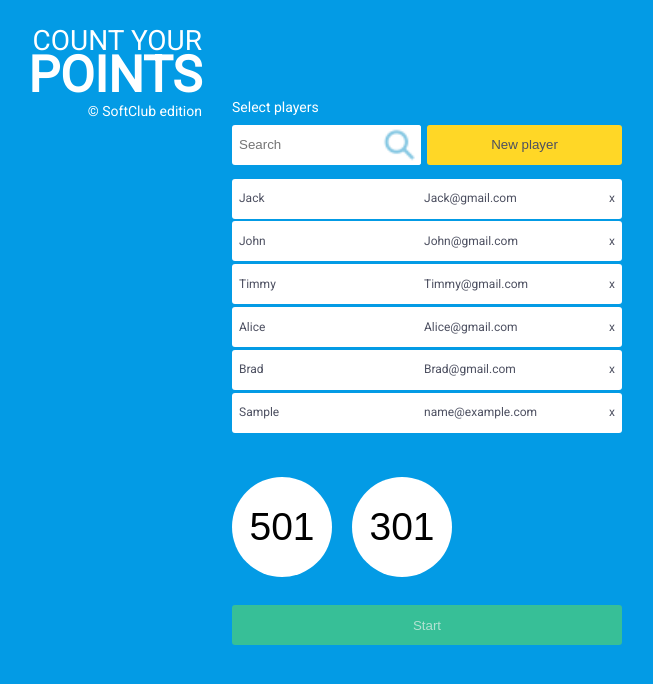
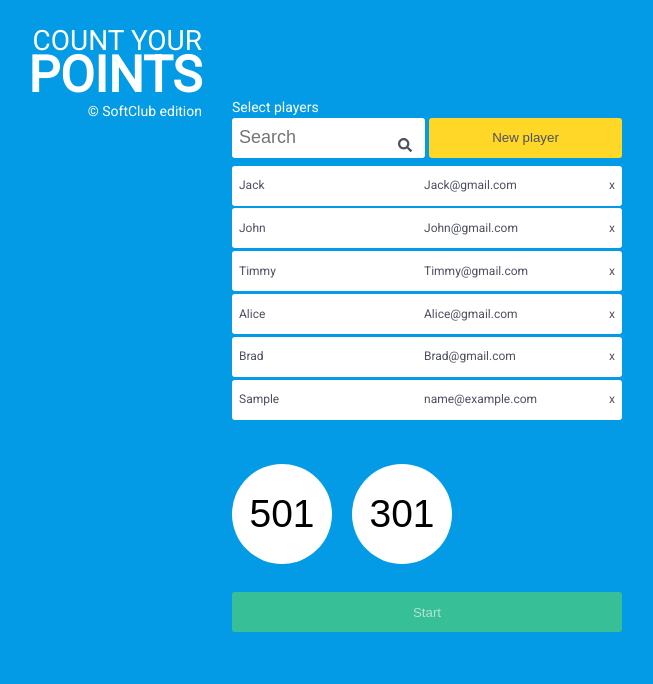
Before and after one commit to ArtemRomanovski/test-darts, an Angular app: page / in a window 1280 px wide. Both pictures are taken after typing "Sample", "name@example.com" into the empty fields and a click on the button "Add". Shown: the top 684 px of the page, without its empty margins (213-866 px from the left). Built offline with nearby package versions, Linux system fonts and the light colour scheme.

Commit message:
complieted tuning/calibration of the registration form, search form, player selection

```diff
--- a/package.json
+++ b/package.json
@@ -19,6 +19,9 @@
 		"@angular/platform-browser": "~11.2.1",
 		"@angular/platform-browser-dynamic": "~11.2.1",
 		"@angular/router": "~11.2.1",
+		"@fortawesome/angular-fontawesome": "^0.6.1",
+		"@fortawesome/fontawesome-svg-core": "^1.2.34",
+		"@fortawesome/free-solid-svg-icons": "^5.15.2",
 		"rxjs": "~6.6.0",
 		"tslib": "^2.0.0",
 		"zone.js": "~0.11.3"
--- a/src/app/app.module.ts
+++ b/src/app/app.module.ts
@@ -6,6 +6,7 @@ import { AppComponent } from "./app.component";
 import { RegAppComponent } from "./components/Registration/reg-app.component";
 import { LogoComponent } from "./components/logo/logo.component";
 import { GamePageComponent } from "./components/game-page/game-page.component";
+import { FontAwesomeModule } from "@fortawesome/angular-fontawesome";
 
 @NgModule({
 	declarations: [
@@ -19,6 +20,7 @@ import { GamePageComponent } from "./components/game-page/game-page.component";
 		AppRoutingModule,
 		FormsModule,
 		ReactiveFormsModule,
+		FontAwesomeModule
 	],
 	providers: [RegAppComponent],
 	bootstrap: [AppComponent]
--- a/src/app/components/Registration/reg-app.component.html
+++ b/src/app/components/Registration/reg-app.component.html
@@ -73,31 +73,39 @@ class="reg-app__container col-w">
 		<div class="main_box">
 			<div class="choice-page">
 				<!-- Search field -->
-				<div class="search_box">
+				<div class="choice__user_box">
 					<p class="col-w">
 						Select players
 					</p>
-					<div class="search_form">
+					<div class="header_user_box">
 						<form>
+							<div class="search_box">
 								<input
-								#searchInput
+									#searchInput="ngModel"
 									(input)="search(searchInput.value)"
-								(ngModelChange)="search()"
-								class="search_field field"
+									(change)="findUser(searchInput)"
+									ngModel name="searchInput"
+									id="searchInput"
+									class="search_input field"
 									type="text"
 									placeholder="Search">
-							<button
-								class="search_button add"
+								<fa-icon [icon]="searchIcon"
+									class="search_button"
 									(click)="findUser()">
-							</button>
+								</fa-icon>
+							</div>
+						</form>
 						<button
 							(click)="toggleCards()"
 							class="add_new-player add">
 							New player
 						</button>
-						</form>
+					</div>
+					<div
+						*ngIf="showErr == true"
+						class="alert alert-danger">
 						<div>
-
+							Нет игрока с таким именем
 						</div>
 					</div>
 				</div>
@@ -125,12 +133,14 @@ class="reg-app__container col-w">
 			<div>
 				<button
 					(click)="Game_501()"
-					class="choose_game__buttom">
+					class="choice_game__button"
+					[class.choice_game]="choice_501 == true">
 					501
 				</button>
 				<button
 					(click)="Game_301()"
-					class="choose_game__buttom">
+					class="choice_game__button"
+					[class.choice_game]="choice_301 == true">
 					301
 				</button>
 			</div>
--- a/src/app/components/Registration/reg-app.component.scss
+++ b/src/app/components/Registration/reg-app.component.scss
@@ -15,29 +15,15 @@
 			width: 300px;
 			height: 40px;
 		};
-		input:hover {
-			transition: background 300ms ease-in 0ms;
-			box-shadow: inset 2px 5px 5px -5px #005eff;
-		};
 
 		.form-group {
 			.ng-invalid.ng-touched {
 				border: 1px solid red;
-				box-shadow: inset 2px 5px 5px -5px red;
+				box-shadow: inset 0px 0px 10px -2px red	;
 			};
 			.form-control {
 				border: none;
 				border-radius: 3px;
-			};
-			.alert {
-				margin-top: 1px;
-				padding: 10px 5px;
-				border: 1px solid rgb(209, 194, 194);
-				border-radius: 3px;
-			};
-			.alert-danger {
-				color: rgb(184, 56, 56);
-				background-color: #fdbcbc;
 			};
 		};
 
@@ -88,11 +74,11 @@
 		justify-content: space-between;
 		margin-bottom: 3rem;
 
-		.search_box {
+		.choice__user_box {
 			width: 100%;
 			display: inline-block;
 
-			.search_form {
+			.header_user_box {
 				width: 100%;
 				display: flex;
 				justify-content: space-between;
@@ -102,29 +88,40 @@
 					display: flex;
 					justify-content: space-between;
 
-					.search_field {
-						position: absolute;
-						width: 189px;
-						margin: .5rem .5rem 1rem 0;
+					.search_box {
+						position: relative;
+
+						.search_input {
+							top: 0;
+							left: 0;
+							width: 100%;
+							border-radius: 3px;
+							font-size: 18px;
 							padding: 0 .5rem;
+							padding-right: 39px;
 						};
 						.search_button {
-						background: url("../../../assets/1.png") 100% 100% no-repeat;
-						background-size: contain;
-						width: 46px;
-						height: 40px;
-						position: relative;
-						top: 7px;
-						left: 143px;
+							position: absolute;
+							top: 19px;
+							right: 13px;
+							z-index: 1;
+							cursor: pointer;
+						};
+					};
 				};
 				.add_new-player {
-						width: 50%;
-						margin: .5rem 0 1rem .5rem;
-					};
-				}
-
+					width: 100%;
+					margin-left: 4px;
 				};
 			};
+
+			.alert {
+				padding: 10px;
+			};
+		};
+
+		ul {
+			margin-top: 8px;
 
 			.user_box {
 				width: 100%;
@@ -158,22 +155,27 @@
 			};
 
 			.user_box:active, :focus, :visited {
-			background-color: rgb(115, 173, 255);
+				background-color: rgb(170, 205, 253);
 				box-shadow: inset -5px 0 5px -5px rgb(164, 151, 255);
 			};
 
 			.active {
-			background-color: rgb(170, 205, 253);
+				// background-color: rgb(170, 205, 253);
+				background-color: rgb(177, 253, 229);
 				box-shadow: inset -5px 0 5px -5px rgb(164, 151, 255);
-		}
+			};
 
 			.focus {
 				background: cha#0f90e0;
 			};
+
+		};
+
 	};
 };
 
-.choose_game__buttom {
+
+.choice_game__button {
 	width: 100px;
 	height: 100px;
 	border: 0px;
@@ -182,15 +184,10 @@
 	margin-right: 20px;
 	font-size: 39px;
 
-	&:hover {
-		background-color: #ddeeff;
-		transition: background 300ms ease-in 0ms;
-		box-shadow: inset -5px 0 5px -5px #ffffff;
 };
 
-	&:active {
-		background-color: #ddeeff;
-	};
+.choice_game {
+	background-color: rgb(170, 205, 253);
 };
 
 .game_button__box {
@@ -202,7 +199,7 @@
 		color: #b3e2d2;
 	};
 
-	.game_button:focus, .game_button:hover {
+	.game_button:focus, :hover {
 		bottom: 5rem;
 		background-color: #44f1bd;
 		color: #72a493;
@@ -210,3 +207,15 @@
 		box-shadow: inset -5px 0 5px -5px #37bf97;
 	};
 };
+
+.alert {
+	margin-top: 1px;
+	padding: 10px 5px;
+	border: 1px solid rgb(209, 194, 194);
+	border-radius: 3px;
+};
+
+.alert-danger {
+	color: rgb(184, 56, 56);
+	background-color: #fdbcbc;
+};
--- a/src/app/components/Registration/reg-app.component.ts
+++ b/src/app/components/Registration/reg-app.component.ts
@@ -1,5 +1,6 @@
 import { isNgTemplate } from "@angular/compiler";
 import { Component, OnInit } from "@angular/core";
+import { faSearch } from "@fortawesome/free-solid-svg-icons";
 import { UserCard } from "../models/user";
 import { UsersService } from "../services/users.service";
 
@@ -21,6 +22,8 @@ export class RegAppComponent implements OnInit {
 	public choice_501: boolean = false;
 	public choice_301: boolean = false;
 	public findName;
+	public searchIcon = faSearch
+	public showErr: boolean = false;
 
 	constructor(public userService: UsersService) {};
 
@@ -51,6 +54,7 @@ export class RegAppComponent implements OnInit {
 	// change registr page
 	public toggleCards() {
 		this.toggle = !this.toggle;
+		this.showErr = false;
 	};
 
 	public togglePage() {
@@ -100,8 +104,8 @@ export class RegAppComponent implements OnInit {
 	};
 
 	public Game_301() {
+		this.choice_301 = true;
 		this.choice_501 = false;
-		this.choice_301 = true;
 	};
 
 	// Checking the selection of all players and the type of game
@@ -114,18 +118,31 @@ export class RegAppComponent implements OnInit {
 	};
 
 	public search(value) {
-		this.userService.usersArray.filter(i => {
+		if(value == ""){
+			this.showErr = false;
+		};
+
+		this.userService.usersArray.find(i => {
 			if ((value) == i.name) {
 				return this.findName = i;
+			}
+			else {
+				return this.findName = undefined;
 			};
 		});
 	};
 
-	public findUser() {
-		var i = undefined;
-		var findUser = this.findName;
-		findUser.active = true;
-		this.playerChoice(i, findUser);
+	public findUser(value) {
+		if(this.findName == undefined) {
+			this.showErr = true;
+		}
+		if(this.findName !== undefined){
+			var i = undefined;
+			var findUser = this.findName;
+			findUser.active = true;
+			this.playerChoice(i, findUser);
+			this.showErr = false;
+		};
 	};
 
 	//  cange color active User field
--- a/src/styles.scss
+++ b/src/styles.scss
@@ -6,6 +6,7 @@
 	box-sizing: border-box;
 	margin: 0;
 	padding: 0;
+	outline: none;
 }
 
 html{
```
Also changed, not shown: 1 other file (tests, documents, lock files or other folders). Lines whose indentation alone changed are shown as unchanged.
